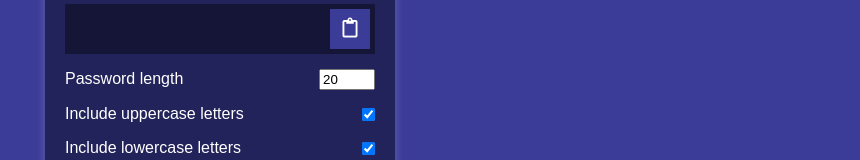
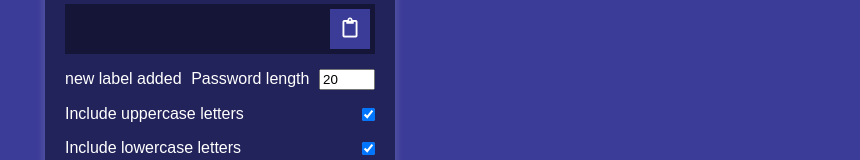
Before and after one commit to rohandhiman222/gitTeam, a plain HTML site: page index.html in a window 1280 px wide. Shown: the part 298-458 px from the top of the page, without its empty margins (420-1280 px from the left). Drawn offline with Linux system fonts and the light colour scheme; a web font is replaced by a local one.

Commit message:
add placehodleer

```diff
--- a/index.html
+++ b/index.html
@@ -23,6 +23,7 @@
       </div>
       <div class="settings">
         <div class="setting">
+          <label for="new ">new label added</label>
           <label>Password length</label>
           <input type="number" id="length" min="0" max="20" value="20" />
         </div>
```
